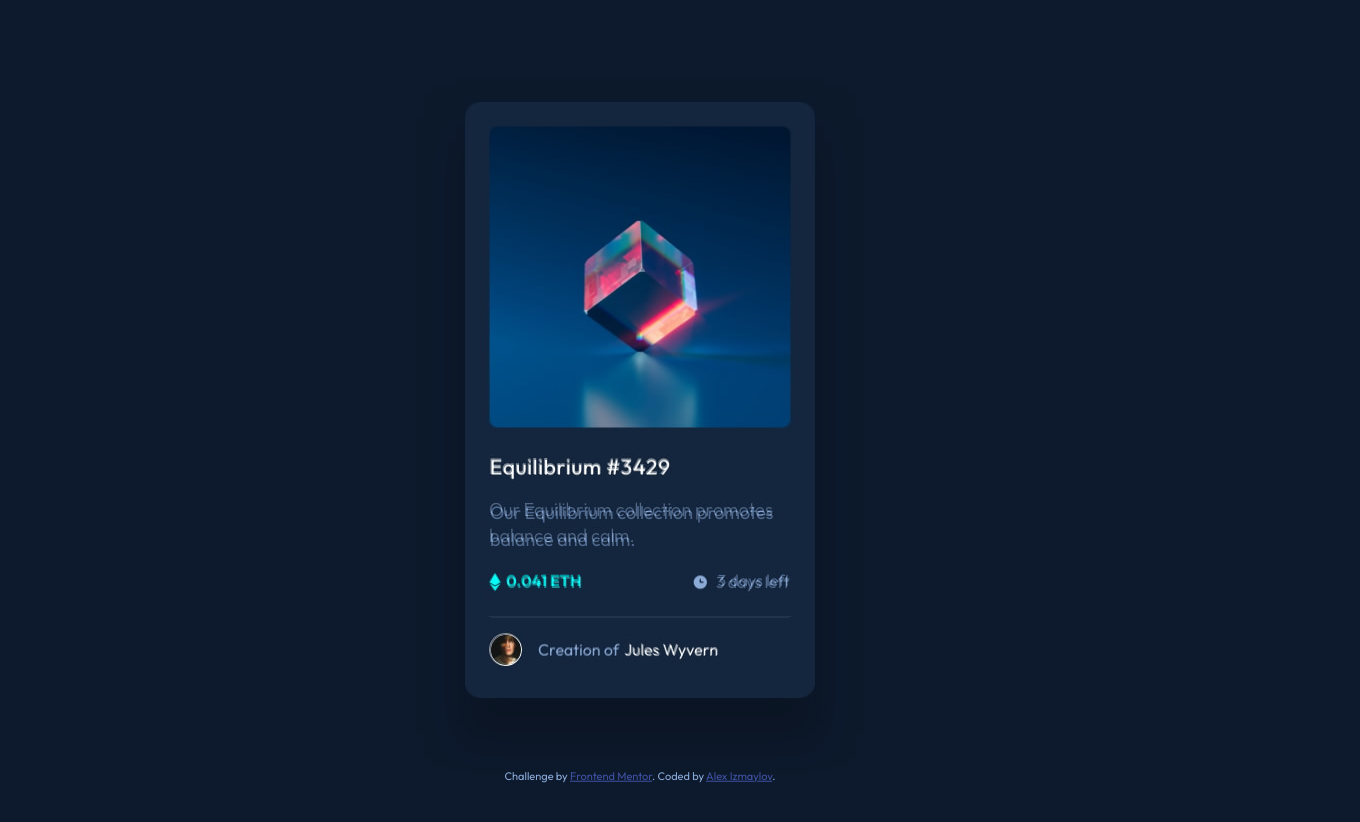
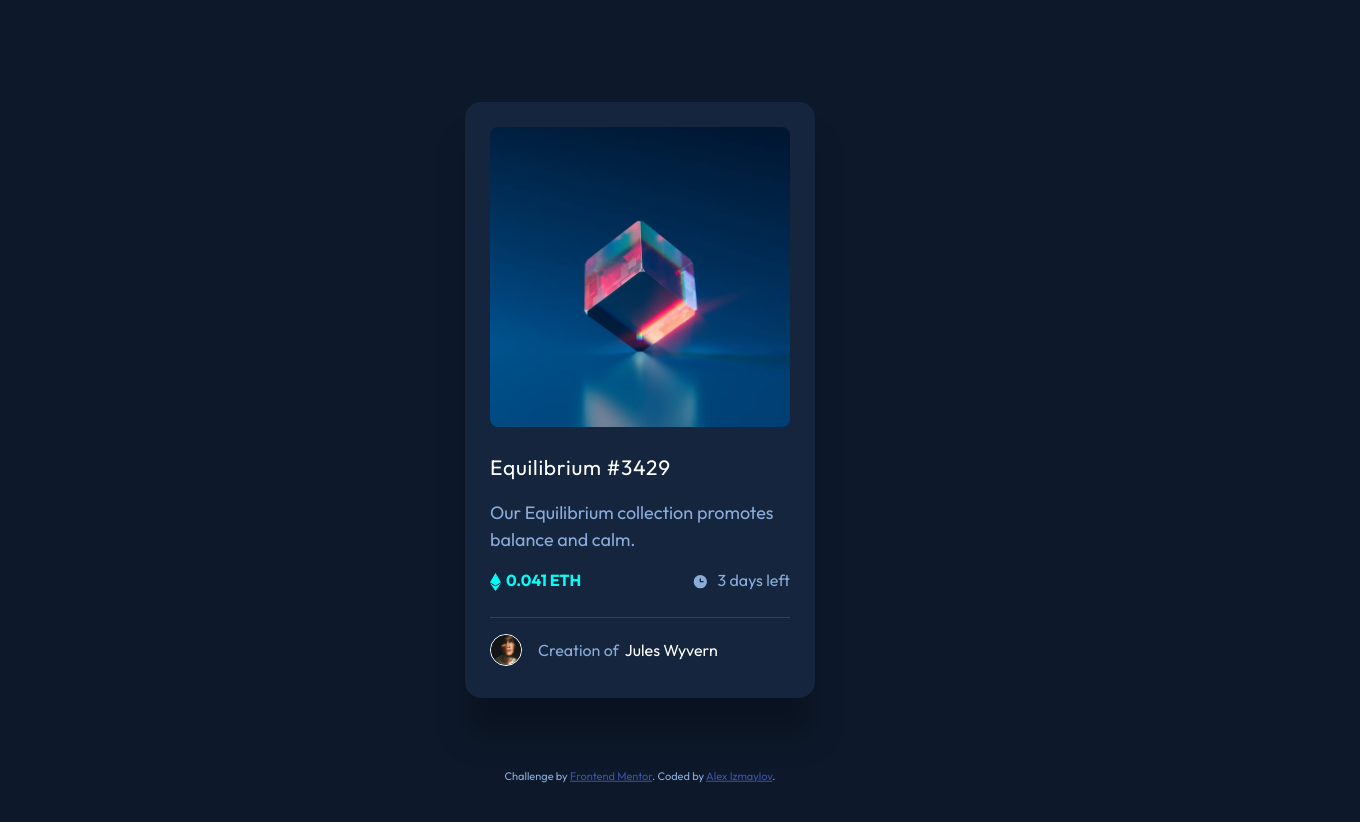
Before and after one commit to DekhanFraser/FM-NB-NFT-preview-card-component, a plain HTML site: page index.html in a window 1280 px wide. Shown: the whole page, 1360 px wide, since content can reach past the window. After the commit the page ends 800 px from the top, so only its background shows below. Drawn offline with Linux system fonts and the light colour scheme.

Commit message:
Removed utility classes, added ease transition

```diff
--- a/index.html
+++ b/index.html
@@ -32,7 +32,6 @@
 </head>
 
 <body>
-  <div class="overlay"><img src="./design/desktop-design.jpg" alt=""></div>
   <main>
     <article class="nftcard">
       <picture class="nftcard__image">
--- a/style.css
+++ b/style.css
@@ -68,26 +68,6 @@ h6 {
 
 .justify {
     justify-content: space-between;
-}
-
-.overlay {
-    position: absolute;
-    /* positions the element relative to its parent container */
-    z-index: 10;
-    /* sets the element to be on top of all other elements with a lower z-index */
-    opacity: 0.5;
-    visibility: visible;
-    /* change attribute to hidden to hide the overlay */
-    top: 50%;
-    left: 50%;
-    transform: translate(-50%, -50%);
-
-    width: 1440px;
-    height: 900px;
-}
-
-.overlay img {
-    object-fit: none;
 }
 
 .attribution {
@@ -249,20 +229,23 @@ body {
 
     .nftcard__content {
         font-size: 16px;
-
+        transition: ease all 0.1s;
     }
 
     .nftcard__title {
         font-size: 21px;
         letter-spacing: 0.75px;
+        transition: ease all 0.1s;
     }
 
     .nftcard__content p {
         font-size: 18px;
+        transition: ease all 0.1s;
     }
 
     .nftcard__author {
         margin-top: 10px;
         padding-bottom: 20px;
+        transition: ease all 0.1s;
     }
 }
```
